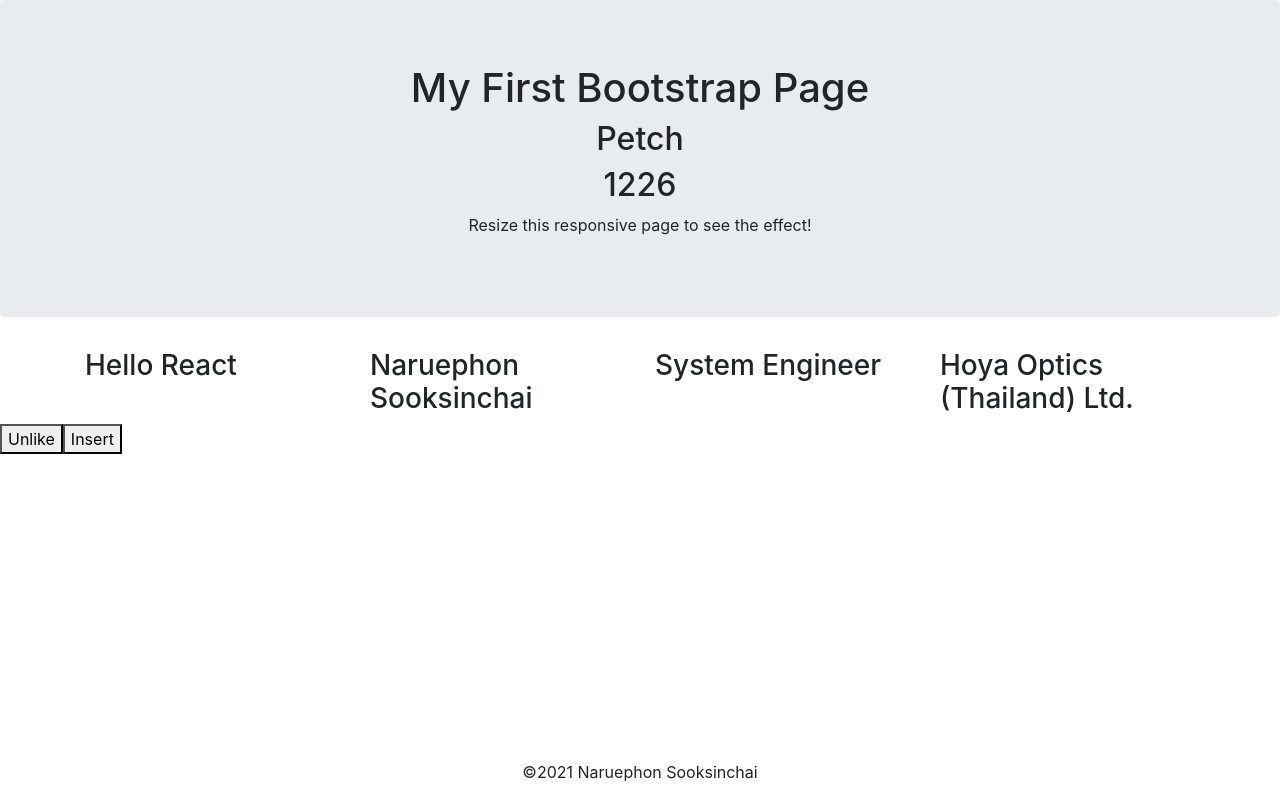
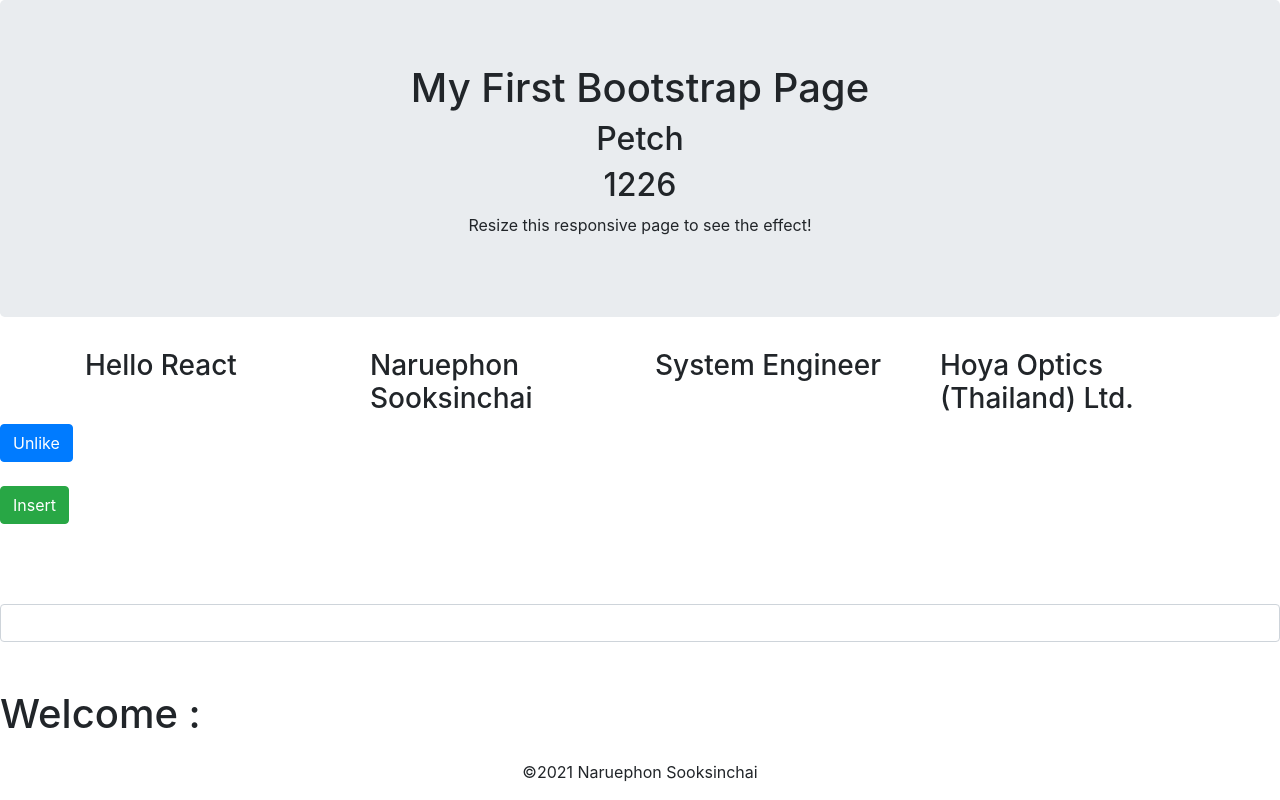
Before and after one commit to pechonz/hello-react, a React (Create React App) app: page / in a window 1280 px wide. Built offline with nearby package versions, Linux system fonts and the light colour scheme.

Commit message:
21.1.11.4

```diff
--- a/src/App.js
+++ b/src/App.js
@@ -27,15 +27,28 @@ class App extends Component {
     this.setState({data:myArray})
   }
 
+  onChange(event){
+    this.setState({type:event.target.value})
+  }
   render(){
 
     return(
       <div>
         <Header/>
         <Content title="Hello React" name="Naruephon Sooksinchai" position="System Engineer" workplace="Hoya Optics (Thailand) Ltd."/>
-        <button onClick={this.changeMessage}>{this.state.message}</button>
-        <button onClick={this.insertData}>Insert</button>
+        <button class="btn btn-primary" onClick={this.changeMessage}>{this.state.message}</button>
+        <br/>
+        <br/>
+        <button class="btn btn-success" onClick={this.insertData}>Insert</button>
+        <br/>
+        <br/>
         <h1>{this.state.data}</h1>
+        <br/>
+        <br/>
+        <input class="form-control" type="text" onChange={this.onChange.bind(this)}/>
+        <br/>
+        <br/>
+        <h1>Welcome : {this.state.type}</h1>
         <Footer/>
       </div>
     );
```
Also changed, not shown: 1 other file (tests, documents, lock files or other folders).
